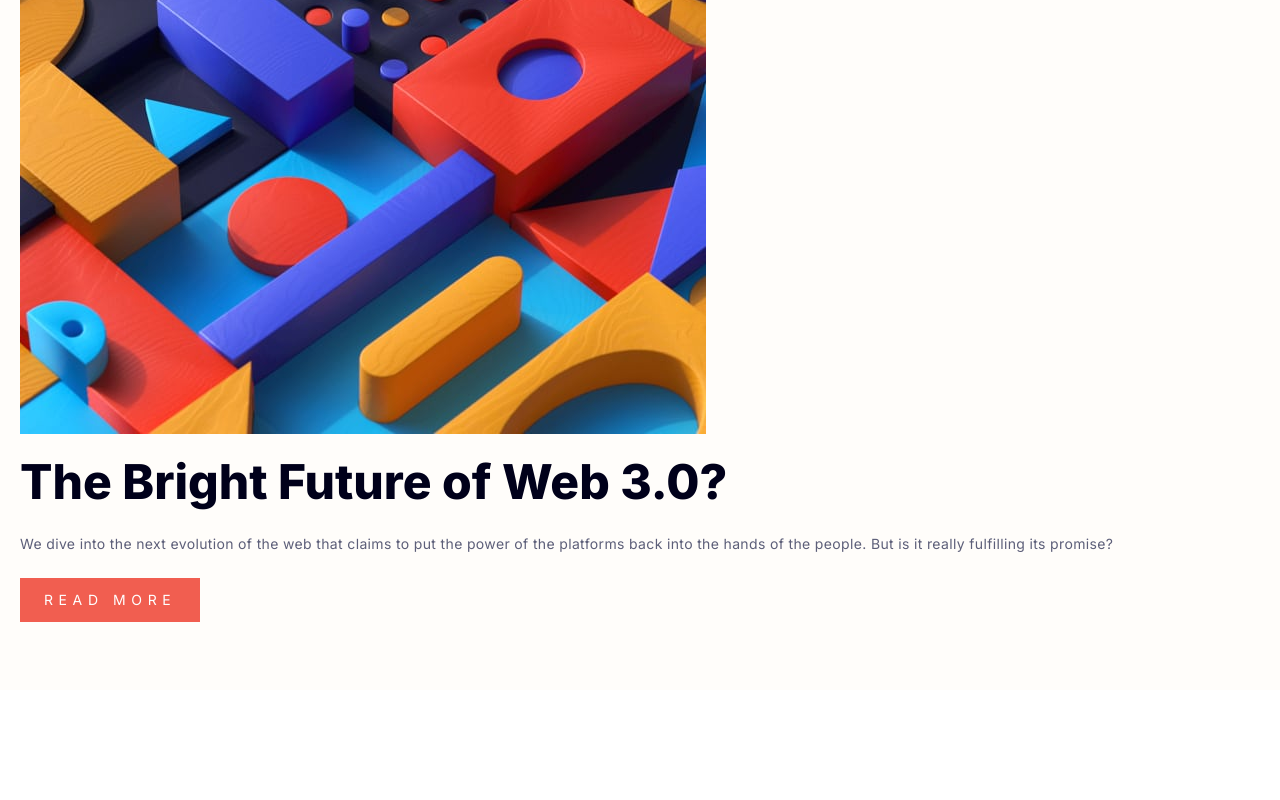
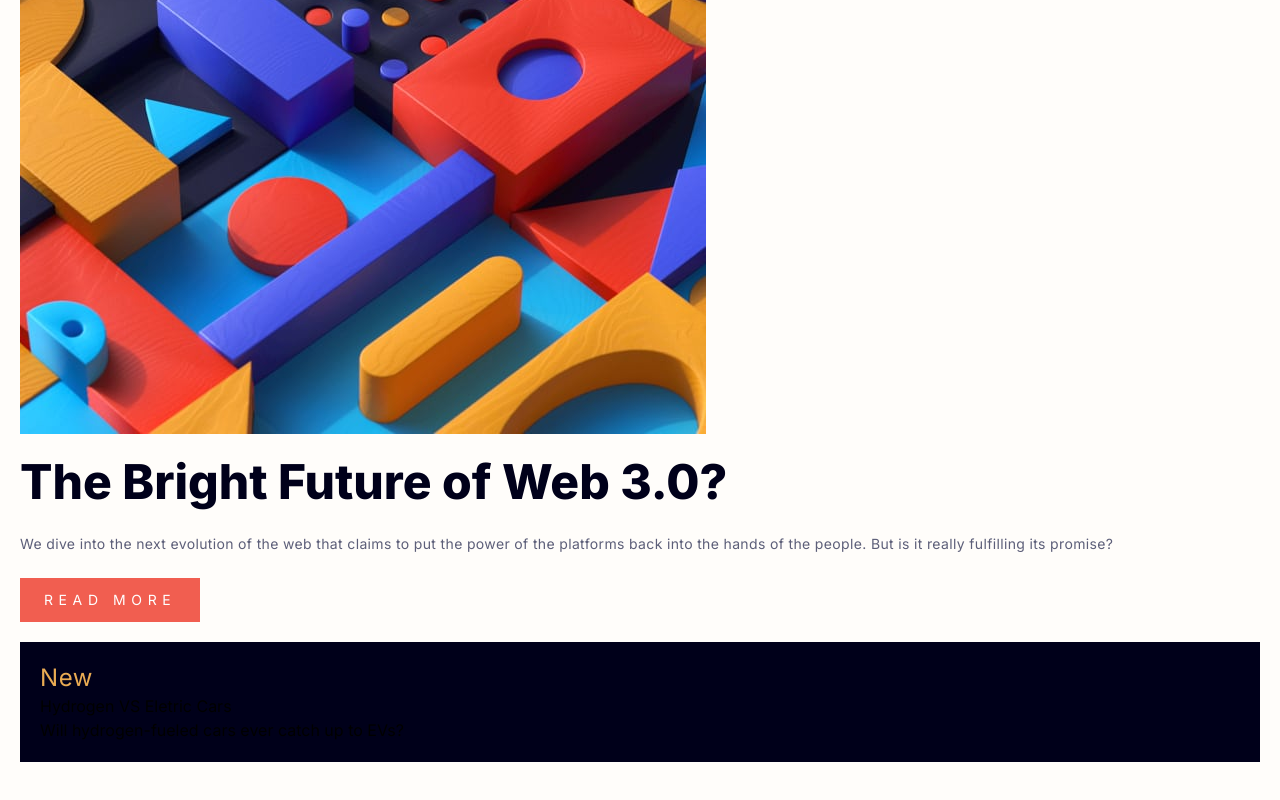
Before and after one commit to MohammedAliHussein/news-homepage, a SvelteKit app: page / in a window 1280 px wide. Shown: the part 242-1042 px from the top of the page. Before the commit the page ends 932 px from the top, so only its background shows below. Built offline with nearby package versions, Linux system fonts and the light colour scheme.

Commit message:
started new stories in hero

```diff
--- a/src/sections/hero/Hero.svelte
+++ b/src/sections/hero/Hero.svelte
@@ -1,14 +1,15 @@
 <script>
   import image from "../../images/image-web-3-mobile.jpg";
+	import HeroNew from "./HeroNew.svelte";
+	import HeroText from "./HeroText.svelte";
 </script>
 
 <div class="w-full py-7">
-  <img src={image} alt="hero-graphic" />
-  <div class="flex-col w-full">
-    <p class="font-inter font-extrabold text-5xl py-6 text-very_dark_blue">The Bright Future of Web 3.0?</p>
-    <div class="flex-col">
-      <p class="font-inter font-medium text-sm tracking-wide leading-7 text-dark_grayish_blue">We dive into the next evolution of the web that claims to put the power of the platforms back into the hands of the people. But is it really fulfilling its promise?</p>
-      <button class="font-inter font-medium text-sm px-6 py-3 bg-soft_red text-white tracking-custom_wide uppercase my-5">read more</button>
+  <div>
+    <img src={image} alt="hero-graphic" />
+    <div class="flex-col w-full">
+      <HeroText />
     </div>
   </div>
+  <HeroNew />
 </div>
--- /dev/null
+++ b/src/sections/hero/HeroNew.svelte
@@ -0,0 +1,10 @@
+<script>
+	import HeroSubNew from "./HeroSubNew.svelte";
+
+</script>
+<div class="flex-col bg-very_dark_blue p-5">
+  <p class="font-inter text-soft_orange text-2xl tracking-wide">New</p>
+  <div class="flex-col">
+    <HeroSubNew title={"Hydrogen VS Eletric Cars"} subText={"Will hydrogen-fueled cars ever catch up to EVs?"} isLast={false}/>
+  </div>
+</div>
--- /dev/null
+++ b/src/sections/hero/HeroSubNew.svelte
@@ -0,0 +1,10 @@
+<script>
+  export let title = "";
+  export let subText = "";
+  export let isLast = false;
+</script>
+
+<div class="flex-col">
+  <p class="font-inter">{title}</p>
+  <p class="font-inter">{subText}</p>
+</div>
--- /dev/null
+++ b/src/sections/hero/HeroText.svelte
@@ -0,0 +1,5 @@
+<p class="font-inter font-extrabold text-5xl py-6 text-very_dark_blue">The Bright Future of Web 3.0?</p>
+<div class="flex-col">
+  <p class="font-inter font-medium text-sm tracking-wide leading-7 text-dark_grayish_blue">We dive into the next evolution of the web that claims to put the power of the platforms back into the hands of the people. But is it really fulfilling its promise?</p>
+  <button class="font-inter font-medium text-sm px-6 py-3 bg-soft_red text-white tracking-custom_wide uppercase my-5">read more</button>
+</div>
```
